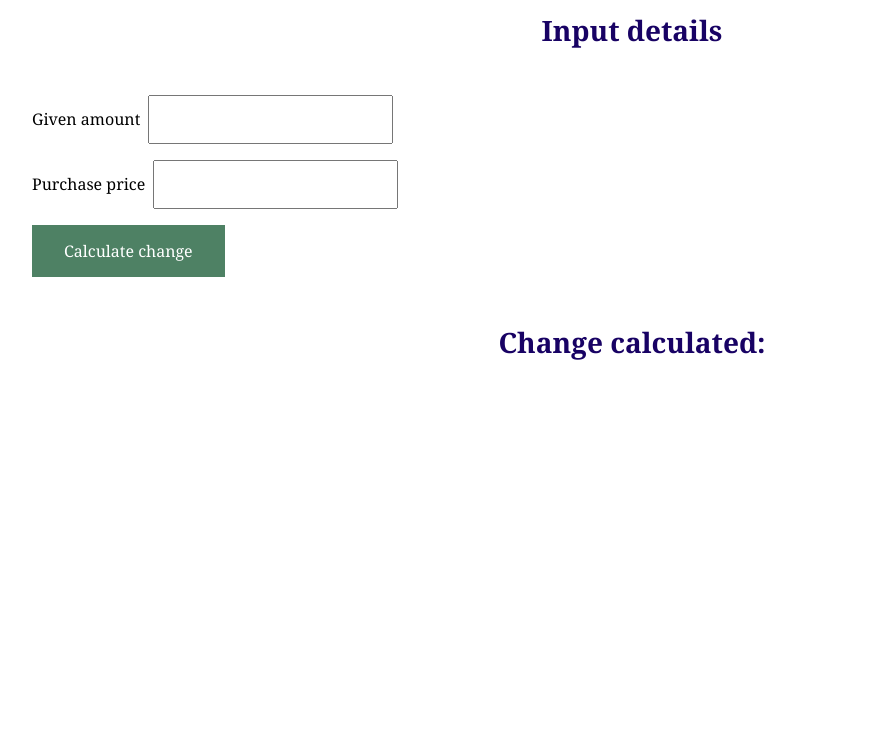
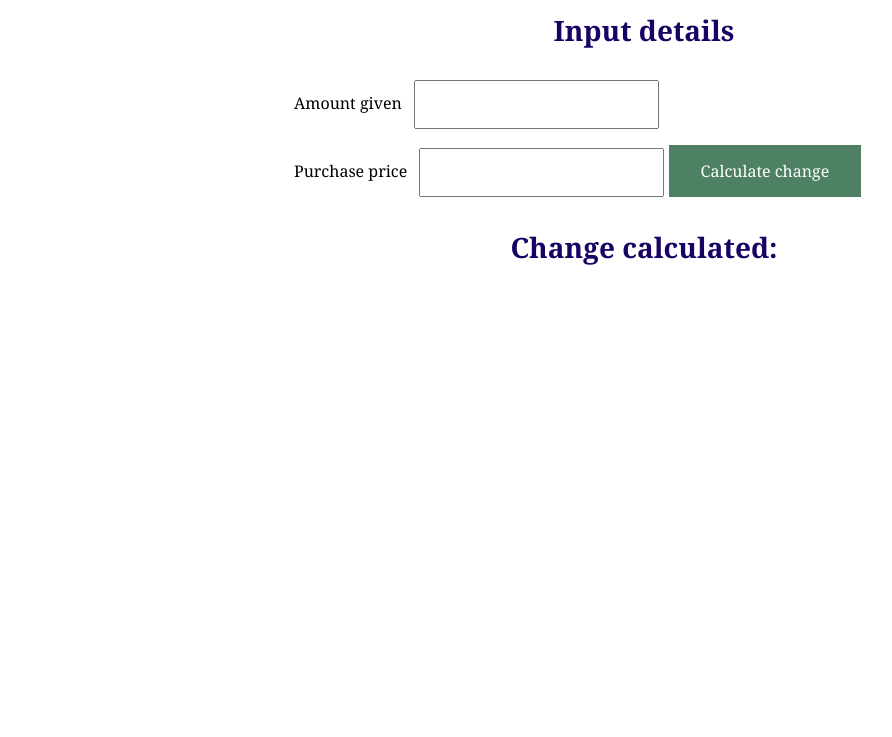
Before and after one commit to jotawoodward/change_web_app, a website built with webpack: page index.html in a window 1280 px wide. Shown: the part 98-835 px from the top of the page, without its empty margins (8-900 px from the left). Built offline with nearby package versions, Linux system fonts and the light colour scheme.

Commit message:
bit more css

```diff
--- a/index.html
+++ b/index.html
@@ -14,7 +14,7 @@
     <form>
         <div class="form-group">
             <div class="container">
-                <label class ="input-label">Given amount</label>
+                <label class ="input-label">Amount given</label>
                 <input type="number" min="0" step='0.01' id="amount" class="form-amount"></input>
             </div>
             <div class="container">
--- a/src/sass/styles.scss
+++ b/src/sass/styles.scss
@@ -4,6 +4,7 @@ body {
   font-family: Cambria, Cochin, Georgia, Times, 'Times New Roman', serif;
   height: 100vh;
   margin-top: 7px;
+  margin-left:32px;
 }
 
 h1 {
@@ -24,20 +25,11 @@ button {
   text-align: center;
   font-size: 16px;
   font-family: Cambria, Cochin, Georgia, Times, 'Times New Roman', serif;
-  display: flex;
-  align-items: center;
   margin-top: 8px;
   margin-bottom: 8px;
 }
 
-form {
-  align-items: center;
-  margin-top: 15px;
-  padding: 15px 32px;
-}
-
 label {
-  align-items: center;
   font-size: 24px;
   color: rgba(122, 120, 120, 0.849);
 }
@@ -52,10 +44,23 @@ input {
   margin-bottom: 8px;
 }
 
+form{
+  margin: 0 auto;
+  width:250px;
+  align-items: center;
+  @media screen and (min-width: 800px) {
+    width:700px;
+  }
+}
+
 .container{
-  display: flex;
-  align-items: center;
-  align-content: center;
+  display: inline-block;
+}
+
+.form-group{
+  display: block;
+  margin-left: auto;
+  margin-right: auto
 }
 
 .input-label{
@@ -69,3 +74,12 @@ input {
 .error {
   color: rgb(253, 2, 2);
 }
+
+.results{
+  margin: 0 auto;
+  width:250px;
+  align-items: center;
+  @media screen and (min-width: 800px) {
+    width:700px;
+  }
+}
```
Also changed, not shown: dist/bundle.css, 1 other file.
